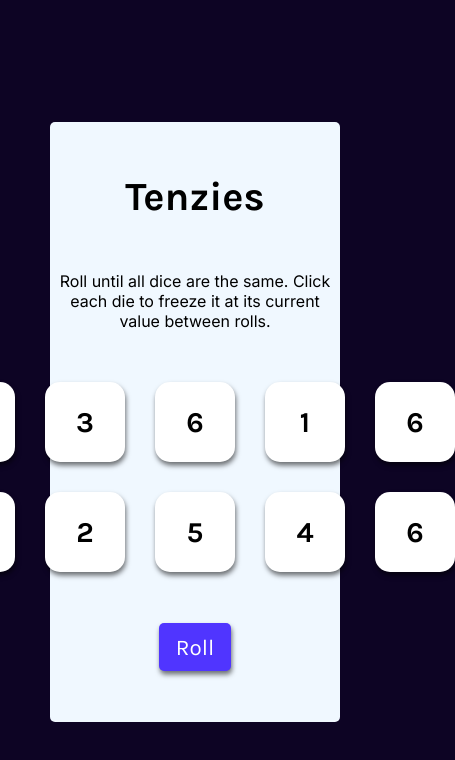
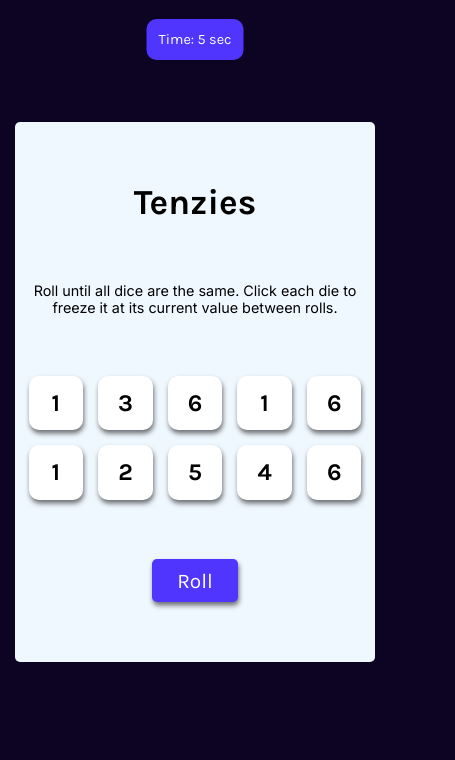
Before and after one commit to HosseinGKP/Tenzies, a React (Vite) app: page / in a window 390 px wide. Shown: the top 760 px of the page, 455 px wide, since content can reach past the window. Built offline with nearby package versions, Linux system fonts and the light colour scheme.

Commit message:
Timer feature

```diff
--- a/src/App.jsx
+++ b/src/App.jsx
@@ -13,6 +13,17 @@ function App(){
   )
   const { width, height } = useWindowSize()
   const rollFocusRef = useRef(null)
+  const [time, setTime] = useState(0)
+
+
+  useEffect(() => {
+    if(isWon) return
+    const interval = setInterval(() => {
+      setTime(prevTime => prevTime + 1)
+    }, 1000);
+
+    return () => clearInterval(interval)
+  }, [isWon])
 
   useEffect(() => {
     if(isWon){
@@ -39,6 +50,7 @@ function App(){
       ))
     }else{
       setDice(generateAllNewDice())
+      setTime(0)
     }
   }
 
@@ -64,11 +76,16 @@ function App(){
 
   return(
     <>
+        <div className='timer-dev'>
+          <p>Time: {time} sec</p>
+        </div>
+
       <main>
 
         <div aria-live="polite" className='sr-only'>
             {isWon && <p className='sr-only'>Congratulations! You won! press "New Game" to play agai man.</p>}
         </div>
+
           <h1 className='title-h1'>Tenzies</h1>
           <p className='instructions'>Roll until all dice are the same. Click each die to freeze it at its current value between rolls.</p>
           <div className='dice-container'>
--- a/src/styles/index.css
+++ b/src/styles/index.css
@@ -55,7 +55,8 @@ button{
 }
 
 .roll-button{
-    width: 25%;
+    width: auto;
+    min-width: 25%;
     height: 8%;
     color: rgba(255, 255, 255, 1);
     border-radius: 5px;
@@ -89,3 +90,62 @@ button{
     white-space: nowrap;
     border: 0;
 }
+
+.timer-dev{
+    top: 10px;
+    position: absolute;
+    left: 50%;
+    transform: translateX(-50%);
+}
+.timer-dev p{
+    background-color: rgba(80, 53, 255, 1);
+    padding: 15px;
+    border-radius: 10px;
+    color: rgb(255, 255, 255);
+    font-family: 'Inter' sans-serif;
+    white-space: nowrap;
+}
+
+@media (max-width: 425px){
+    body{
+        padding: 15px;
+    }
+    main{
+        height: 90%;
+        padding: 0 9px;
+    }
+    .dice-container{
+        gap: 15px;
+    }
+    .dice-container button{
+        width: 14vw;
+        height: 14vw;
+        border-radius: 10px;
+        font-size: 1.5rem;
+    }
+    .title-h1{
+        font-size: 2.2rem;
+    }
+    .instructions{
+        font-size: 0.9rem;
+    }
+    .timer-dev{
+        top: 5px;
+    }
+    .timer-dev p{
+        padding: 12px;
+        font-size: 0.9rem;
+    }
+    .roll-button{
+        width: auto;
+        font-size: 1.3rem;
+    }
+}
+@media (max-width: 320px){
+    body{
+        padding: 10px;
+    }
+    main{
+        padding: 0 10px;
+    }
+}
```
Lines whose indentation alone changed are shown as unchanged.
